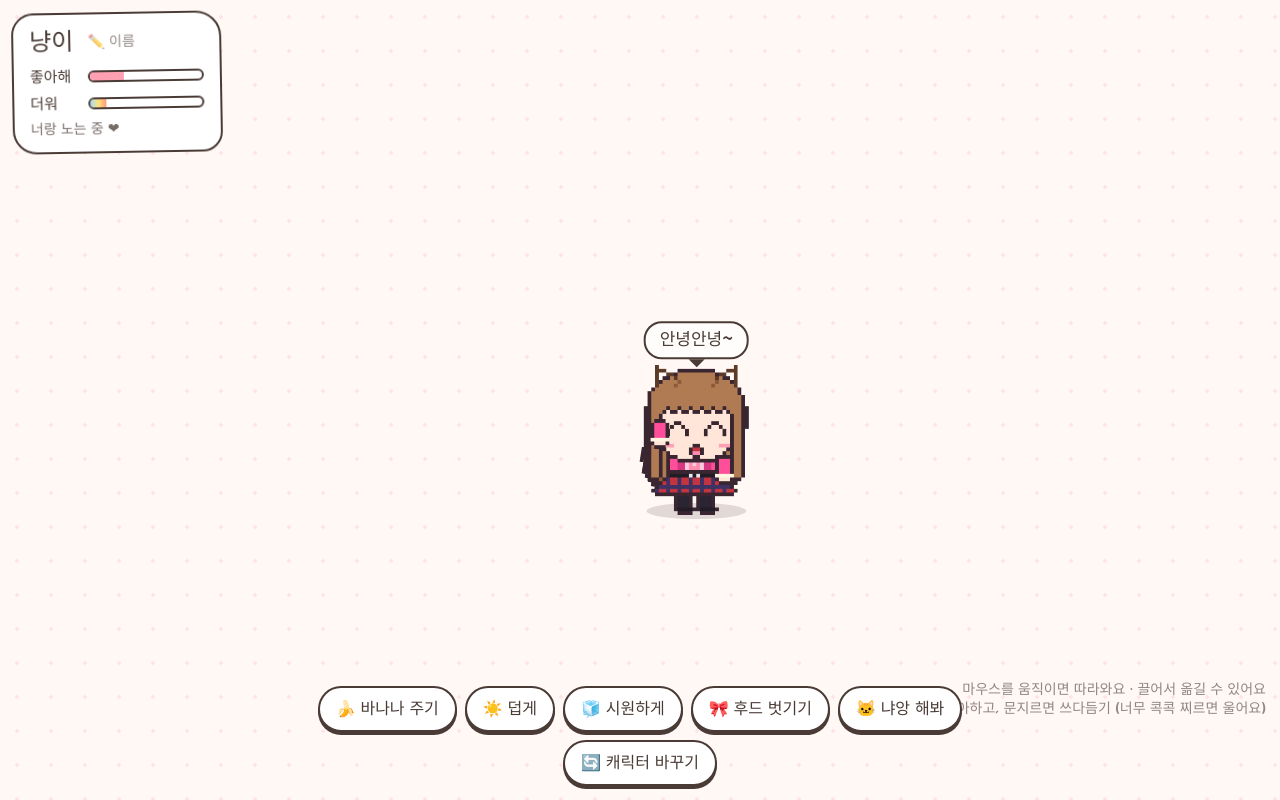
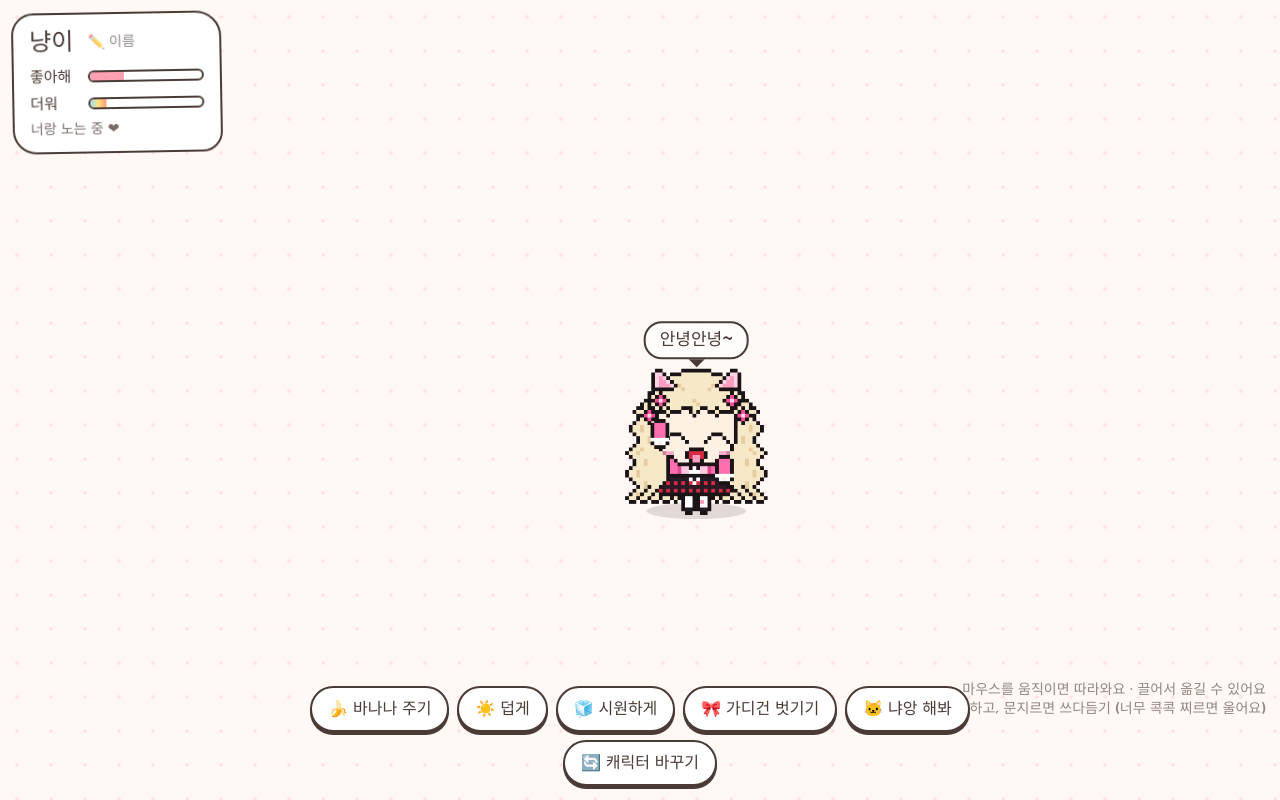
Before and after one commit to wthiigteer/-, a plain HTML site: page pet/index.html in a window 1280 px wide. Drawn offline with Linux system fonts and the light colour scheme.

Commit message:
Redraw Nyangi to match user's reference design
Co-Authored-By: Claude Opus 5.5 <noreply@anthropic.com>
Claude-Session: https://claude.ai/code/session_01Q7nNdgDyZbji3izttTcf5y

```diff
--- a/pet/desktop/core/nyang.js
+++ b/pet/desktop/core/nyang.js
@@ -12,57 +12,65 @@ const g=(Ly,cls,extra='')=>{const rows={};Ly.m.forEach((c,k)=>{const [x,y]=k.spl
  for(const y in rows){const r=rows[y].sort((a,b)=>a[0]-b[0]);let i=0;while(i<r.length){let j=i;while(j+1<r.length&&r[j+1][0]===r[j][0]+1&&r[j+1][1]===r[i][1])j++;const c=r[i][1];o+=`<rect x="${r[i][0]*5}" y="${y*5}" width="${(j-i+1)*5}" height="5" ${c==='V'?'style="fill:var(--limb)"':`fill="${C[c]}"`}/>`;i=j+1}}
  return `<g${cls?` class="${cls}"`:''}${extra}>${o}</g>`};
 
-// tail (cat tail, wags)
-const tail=mk();[[27,31],[29,31],[30,30],[31,29],[32,28],[32,26],[33,25],[33,23],[32,22]].forEach(([x,y])=>rect(tail,x,y,x+1,y+1,'H'));outline(tail);
-// long hair behind
-const hb=mk();ell(hb,20,14,13,12,'H');rect(hb,8,14,32,30,(x,y)=>(x===10||x===29)&&y>20?'h':'H');[[8,30],[32,30],[8,29],[32,29],[12,30],[28,30]].forEach(([x,y])=>hb.m.delete(x+','+y));outline(hb);
-// legs: thigh, over-knee socks, shoes
-const legs=mk();[[16,18],[22,24]].forEach(([a,b])=>{rect(legs,a,31,b,33,'S');rect(legs,a,34,b,34,'W');rect(legs,a,35,b,37,'L');rect(legs,a-1,38,b,38,'B')});outline(legs);
-// torso without hoodie: pink tank top
-const tank=mk();rect(tank,15,24,25,30,'T');px(tank,[[19,26],[21,26],[19,27],[20,27],[21,27],[20,28]],'k');outline(tank);
-// hoodie
-const hood=mk();rect(hood,14,24,26,30,'P');rect(hood,18,25,22,29,'T');px(hood,[[19,26],[21,26],[19,27],[20,27],[21,27],[20,28]],'k');rect(hood,17,24,17,30,'p');rect(hood,23,24,23,30,'p');px(hood,[[16,26],[16,27],[24,26],[24,27]],'p');outline(hood);
-// skirt with belt + heart buckle
-const sk=mk();rect(sk,14,29,26,29,'B');px(sk,[[19,29],[21,29]],'Y');for(let y=30;y<=33;y++){const d=y-30;for(let x=13-d;x<=27+d;x++)sk.set(x,y,(x%3===0||y===32)?'r':'R')}outline(sk);
-// arms: sleeve colour follows --limb, fur cuffs only with hoodie
-const arm=(x0)=>{const a=mk();rect(a,x0,25,x0+2,28,'V');rect(a,x0,29,x0+2,30,'S');outline(a);const cuff=mk();rect(cuff,x0-1,29,x0+3,29,'F');return g(a)+g(cuff,'onesie')};
+// palette tuned to the user's reference: cream hair, pink ears & clips, green-black eyes
+Object.assign(C,{K:'#1a1416',H:'#f7e8c8',h:'#e6cc9f',S:'#fff0e4',P:'#ff6fb0',p:'#e0488f',T:'#ffc9df',R:'#d92a43',r:'#2a1a24',k:'#ff9cc2',q:'#ff4f9a',e:'#ffd5e6',G:'#2fbf5a',j:'#8be3a0'});
+const wv=[0,1,1,0,-1,-1];
+// pink cat tail
+const tail=mk();[[27,32],[29,32],[30,31],[31,30],[32,28],[32,26],[31,24]].forEach(([x,y])=>rect(tail,x,y,x+1,y+1,'k'));rect(tail,31,23,32,24,'e');outline(tail);
+// big wavy hair behind
+const hb=mk();ell(hb,20,15,14.5,12.5,'H');
+for(let y=12;y<=35;y++){const o=4+(y>22?-1:0)+wv[y%6];for(let x=o;x<=14;x++)if(!(y>31&&(x+y)%3===0))hb.set(x,y,(x===o+2&&y%3)?'h':'H');for(let x=o;x<=14;x++)if(!(y>31&&(x+y)%3===0))hb.set(39-x,y,(x===o+2&&y%3)?'h':'H')}
+outline(hb);
+// legs: skin, white socks, black shoes
+const legs=mk();[[17,18],[21,22]].forEach(([a,b])=>{rect(legs,a,34,b,34,'S');rect(legs,a,35,b,37,'W');rect(legs,a,38,b,38,'B')});px(legs,[[18,36]],'k');outline(legs);
+// torso without cardigan: pink top with a little cat face
+const catface=[[19,27,'W'],[20,27,'W'],[21,27,'W'],[19,28,'W'],[20,28,'W'],[21,28,'W'],[19,26,'W'],[21,26,'W'],[19,27,'K'],[21,27,'K']];
+const tank=mk();rect(tank,15,25,25,30,'T');catface.forEach(([x,y,c])=>tank.set(x,y,c));outline(tank);
+// cardigan over the top
+const hood=mk();rect(hood,14,25,26,30,'P');rect(hood,17,25,23,30,'T');rect(hood,16,25,16,30,'p');rect(hood,24,25,24,30,'p');catface.forEach(([x,y,c])=>hood.set(x,y,c));outline(hood);
+// belt + heart buckle, red/black plaid skirt
+const sk=mk();rect(sk,14,30,26,30,'B');px(sk,[[19,30],[21,30],[20,31]],'W');for(let y=31;y<=33;y++){const d=y-31;for(let x=13-d;x<=27+d;x++)if(!(y===31&&x===20))sk.set(x,y,(x%2===0||y===32)?'r':'R')}outline(sk);
+const arm=(x0)=>{const a=mk();rect(a,x0,25,x0+2,28,'V');rect(a,x0,29,x0+2,30,'S');outline(a);const cuff=mk();rect(cuff,x0-1,29,x0+3,29,'W');px(cuff,[[x0,30],[x0+2,30]],'W');return g(a)+g(cuff,'onesie')};
 // face
-const face=mk();ell(face,20,15.5,11.5,10,'S');outline(face);
-// front hair: cap, blunt bangs, side locks
-const hf=mk();ell(hf,20,12,12.5,10.5,'H',(x,y)=>y<=8);rect(hf,9,7,31,10,'H');for(let x=10;x<=30;x++)if(x%3)hf.set(x,11,'H');
-for(let y=9;y<=29;y++){const w=y>16?1:(y>12?1:2);rect(hf,8,y,8+w,y,'H');rect(hf,31-w,y,31,y,'H')}px(hf,[[14,4],[15,5],[24,4],[25,5]],'h');outline(hf);
-// wire cat-ear headband
-const ears=mk();line(ears,9,5,9,0,'E');line(ears,9,0,14,3,'E');line(ears,30,5,30,0,'E');line(ears,30,0,25,3,'E');
-// eyes
-const eye=mk();ell(eye,14.5,16.5,3.6,4.1,'W');ell(eye,15.3,17.2,2.6,3.2,'G',(x,y)=>eye.has(x,y));rect(eye,15,16,16,18,'D');px(eye,[[17,16],[14,19],[15,19]],'g');px(eye,[[15,15],[14,16],[16,19]],'W');outline(eye);px(eye,[[11,12],[10,13],[12,11]],'K');mirror(eye);
-const eh=mirror(px(mk(),[[12,17],[13,16],[14,15],[15,15],[16,16],[17,17],[12,18],[17,18]],'K'));
-const ec=mirror(px(mk(),[[11,16],[12,17],[13,17],[14,17],[15,17],[16,17],[17,16]],'K'));
-const cheek=mirror(px(mk(),[[11,21],[12,21],[13,21]],'k'));
-const ms=px(mk(),[[18,22],[19,23],[20,23],[21,22]],'K');
-const mo=outline(px(mk(),[[19,22],[20,22],[19,23],[20,23]],'R'));px(mo,[[19,23],[20,23]],'k');
-const tears=mirror(px(mk(),[[13,20],[13,21],[13,22],[13,23],[12,24]],'b'));
-const drop=mirror(px(mk(),[[11,21],[11,22]],'b'));
-const angry=line(line(line(mk(),33,4,35,2,'K'),35,2,35,5,'K'),35,5,37,3,'K');
-const sweat=px(mk(),[[31,7],[30,8],[31,8],[32,8],[31,9]],'b');
+const face=mk();ell(face,20,17,10.5,9.5,'S');outline(face);
+// front hair: crown, side-swept bangs, framing locks
+const hf=mk();ell(hf,20,13,13,11,'H',(x,y)=>y<=9);rect(hf,9,8,31,10,'H');
+[[10,11],[11,11],[12,11],[13,11],[14,12],[15,11],[16,11],[19,11],[20,11],[20,12],[24,11],[25,11],[26,11],[27,12],[28,11],[29,11],[30,11]].forEach(([x,y])=>hf.set(x,y,'H'));
+px(hf,[[15,5],[16,6],[24,5],[23,6],[20,9],[19,10]],'h');outline(hf);
+// pink cat ears with fur
+const ears=mk();[[9,2],[10,2],[9,3],[10,3],[11,3],[9,4],[10,4],[11,4],[12,4],[9,5],[10,5],[11,5],[12,5],[13,5]].forEach(([x,y])=>ears.set(x,y,'e'));px(ears,[[10,3],[10,4],[11,4],[10,5],[11,5],[12,5]],'k');mirror(ears);outline(ears);
+// star hair clips
+const clips=mk();[[10,9],[9,9],[11,9],[10,8],[10,10],[7,13],[6,13],[8,13],[7,12],[7,14]].forEach(([x,y])=>clips.set(x,y,'q'));px(clips,[[10,9],[7,13]],'e');mirror(clips);outline(clips);
+// huge eyes: black with a green crescent and a big shine
+const eye=mk();ell(eye,14.5,18.5,3.7,4.5,'D');ell(eye,14.5,18.5,3.7,4.5,'G',(x,y)=>x<14&&y>17&&((x+.5-14.5)/3.7)**2+((y+.5-18.5)/4.5)**2>.3);px(eye,[[12,21]],'j');rect(eye,15,16,16,17,'W');px(eye,[[13,20]],'W');outline(eye);mirror(eye);
+const eh=mirror(px(mk(),[[11,20],[12,19],[13,18],[14,18],[15,18],[16,19],[17,20]],'K'));
+const ec=mirror(px(mk(),[[11,19],[12,20],[13,21],[14,21],[15,21],[16,20],[17,19]],'K'));
+const cheek=mirror(px(mk(),[[11,23],[12,23],[13,23]],'k'));
+const ms=outline(px(mk(),[[19,23],[20,23],[19,24],[20,24]],'R'));px(ms,[[19,24],[20,24]],'k');
+const mo=outline(px(mk(),[[18,23],[19,23],[20,23],[21,23],[18,24],[19,24],[20,24],[21,24],[19,25],[20,25]],'R'));px(mo,[[19,25],[20,25],[19,24],[20,24]],'k');
+const tears=mirror(px(mk(),[[12,24],[12,25],[12,26],[11,27]],'b'));
+const drop=mirror(px(mk(),[[10,25],[10,26]],'b'));
+const angry=line(line(line(mk(),34,3,36,1,'K'),36,1,36,4,'K'),36,4,38,2,'K');
+const sweat=px(mk(),[[33,8],[32,9],[33,9],[34,9],[33,10]],'b');
 
 const SVG=`<svg viewBox="0 0 200 200" shape-rendering="crispEdges" aria-hidden="true">
 ${g(tail,'tail')}${g(hb)}${g(legs)}${g(tank,'tigeronly')}${g(hood,'onesie')}${g(sk)}
-${g(face)}${g(hf)}${g(ears)}
+${g(face)}${g(hf)}${g(ears)}${g(clips)}
 <g id="pEyes">${g(eye,'en')}</g>${g(eh,'eh')}${g(ec,'ec')}${g(cheek,'cheek',' opacity=".8"')}${g(ms,'ms')}${g(mo,'mo')}
 <g class="tears">${g(tears)}${g(drop,'drop')}</g>${g(angry,'angry')}
 <g class="paw pawL">${arm(11)}</g><g class="paw pawR">${arm(27)}</g>${g(sweat,'sweat')}
 </svg>`;
 
 window.NyangChar={
- svg:SVG,key:'nyangPet',name:'냥이',cls:'nyang',label:'고양이 귀 머리띠를 한 도트 여자아이',
- clothes:{on:'🎀 후드 입히기',off:'🎀 후드 벗기기'},roarMenu:'🐱 냐앙 해봐',offMood:'후드 벗고 시원해지는 중',
+ svg:SVG,key:'nyangPet',name:'냥이',cls:'nyang',label:'분홍 고양이 귀와 크림색 머리의 도트 여자아이',
+ clothes:{on:'🎀 가디건 입히기',off:'🎀 가디건 벗기기'},roarMenu:'🐱 냐앙 해봐',offMood:'가디건 벗고 시원해지는 중',
  lines:{
   hello:['안냥! 나랑 놀자냥!','헤헤 보고 싶었다냥!'],
   follow:['기다려냥~ 같이 가!','어디 가? 나도 갈래냥!','따라간다냥~!'],
   click:['꺄르르!','헤헤 간지러워냥!','좋아좋아!','나 불렀냥?','사랑해 ❤','또 해줘냥!'],
   rub:['그릉그릉~ 좋아!','더 쓰다듬어줘냥~','헤헤 기분 좋아'],
-  off:['더워! 후드 잠깐 벗을래~','휴~ 시원하다냥!'],
-  on:['다시 핑크 후드 입을래!','짜잔! 후드 장착이다냥!'],
+  off:['더워! 가디건 잠깐 벗을래~','휴~ 시원하다냥!'],
+  on:['다시 핑크 가디건 입을래!','짜잔! 가디건 장착이다냥!'],
   roar:['냐앙!!','캬옹!!'],
   yum:['맛있다냥~!!','냠냠 최고!','하나 더 줘냥!']
  }
--- a/pet/desktop/core/pet.css
+++ b/pet/desktop/core/pet.css
@@ -70,8 +70,8 @@
 .p-dlg input{font:inherit;font-size:18px;padding:10px 12px;border-radius:14px;border:2px solid #4a3b36;background:#fff;color:#4a3b36}
 .p-dlg button{font:inherit;font-size:16px;min-height:44px;border-radius:14px;border:2px solid #4a3b36;background:#ffc2cc;color:#4a3b36;cursor:pointer}
 @media(prefers-reduced-motion:reduce){#pet .bob,#pet .tail{animation:none!important}}
-#pet.nyang{--limb:#ff4f9a}
-#pet.nyang.naked{--limb:#ffe6d8}
+#pet.nyang{--limb:#ff6fb0}
+#pet.nyang.naked{--limb:#fff0e4}
 #pet.nyang .tail{transform-origin:138px 160px}
 #pet.nyang.cry .pawL{transform:translate(2px,-14px)}
 #pet.nyang.cry .pawR{transform:translate(-2px,-14px)}
```
Also changed, not shown: pet/desktop/icon.png.
